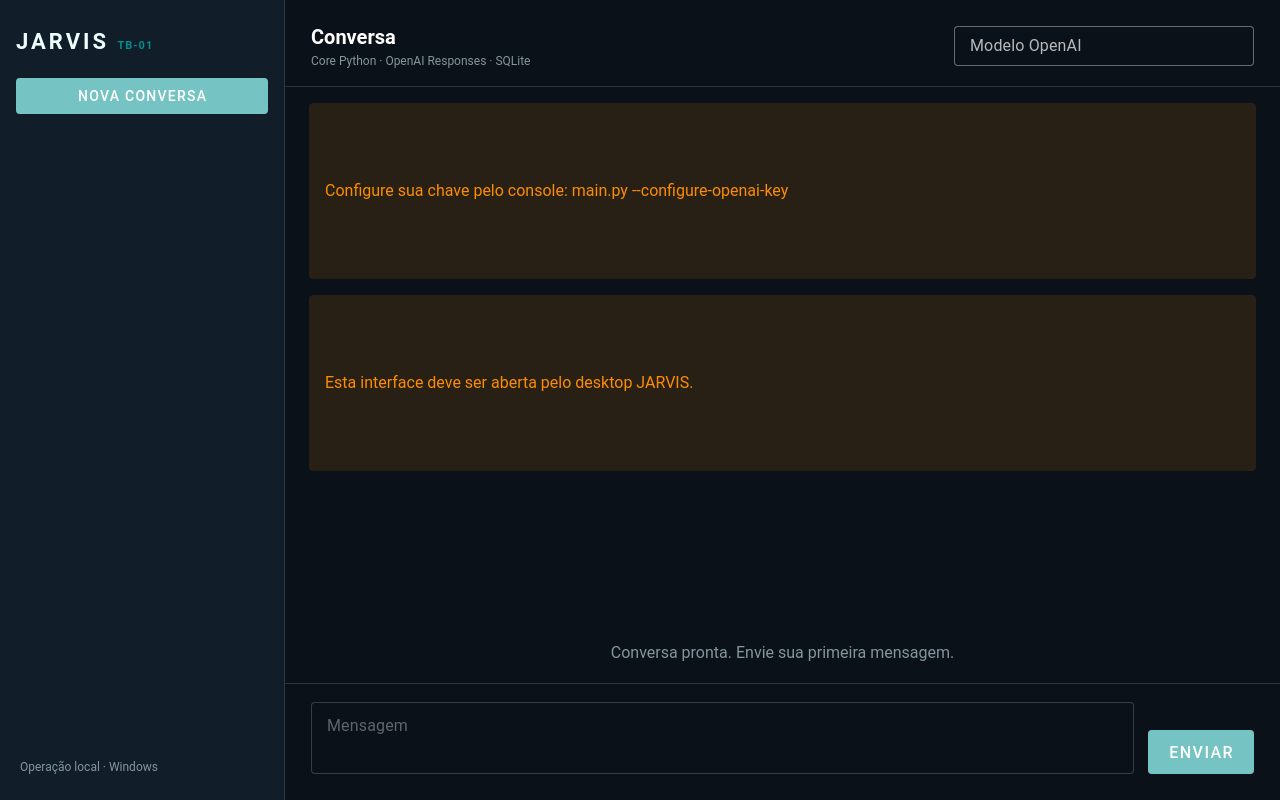
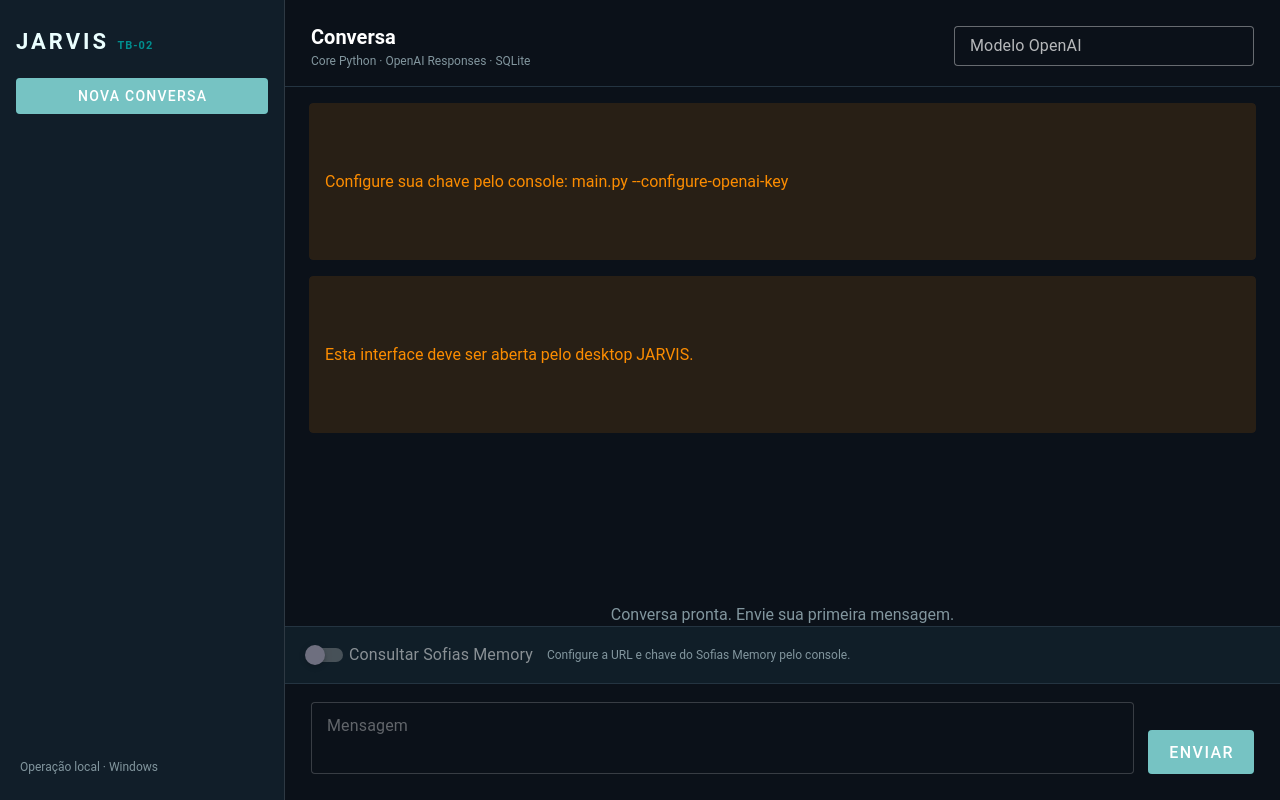
Before and after one commit to kallbuloso/sofias_jarvis, a Vue app in the folder frontend/: page / in a window 1280 px wide. Built offline with nearby package versions, Linux system fonts and the light colour scheme.

Commit message:
feat(tb-02): add opt-in memory switch and explicit scope in desktop UI

```diff
--- a/frontend/src/App.vue
+++ b/frontend/src/App.vue
@@ -10,6 +10,14 @@
 const busy = ref(false)
 const warning = ref('')
 const credentialConfigured = ref(false)
+const memoryConfigured = ref(false)
+const useMemory = ref(false)
+const memoryScope = ref('')
+const memoryNotice = ref('')
+const scopeItems = [
+  { title: 'Global', value: 'global' },
+  { title: 'Projeto JARVIS', value: 'project:jarvis' },
+]
 const historyEnd = ref(null)
 let bridge = null
 
@@ -32,6 +40,7 @@
   const result = await call('listMessages', id)
   if (selected.value === id && result.ok) {
     messages.value = result.items
+    memoryNotice.value = ''
     await scrollToBottom()
   }
 }
@@ -58,6 +67,15 @@
   try { event = JSON.parse(raw) } catch { return }
   if (event.type === 'done') {
     busy.value = false
+    if (event.conversationId === selected.value) {
+      const statuses = {
+        RESULTS_FOUND: 'Sofias Memory: memórias recuperadas para esta resposta.',
+        NO_RESULTS: 'Sofias Memory: consulta concluída, sem memórias correspondentes.',
+        UNAVAILABLE: 'Sofias Memory indisponível; nenhuma recuperação foi confirmada.',
+        NOT_ATTEMPTED: 'A consulta de memória não foi executada.',
+      }
+      memoryNotice.value = statuses[event.memoryStatus] || ''
+    }
     if (event.status !== 'completed') {
       warning.value = event.status === 'interrupted'
         ? 'Resposta interrompida.'
@@ -82,7 +100,12 @@
 async function sendMessage() {
   const text = draft.value.trim()
   if (!ready.value || busy.value || !selected.value || !model.value.trim() || !text) return
+  if (useMemory.value && !memoryScope.value) {
+    warning.value = 'Selecione um escopo antes de consultar o Sofias Memory.'
+    return
+  }
   warning.value = ''
+  memoryNotice.value = ''
   busy.value = true
   draft.value = ''
   const conversationId = selected.value
@@ -90,7 +113,9 @@
   messages.value.push({ role: 'assistant', content: '', status: 'streaming' })
   scrollToBottom()
   try {
-    const result = await call('sendMessage', conversationId, text, model.value.trim())
+    const result = useMemory.value
+      ? await call('sendMessageWithMemory', conversationId, text, model.value.trim(), memoryScope.value)
+      : await call('sendMessage', conversationId, text, model.value.trim())
     if (!result.ok) {
       busy.value = false
       draft.value = text
@@ -119,6 +144,7 @@
     conversations.value = initial.conversations
     model.value = initial.model
     credentialConfigured.value = initial.credentialConfigured
+    memoryConfigured.value = initial.memoryConfigured === true
     ready.value = true
     if (conversations.value.length) await openConversation(conversations.value[0].id)
     else await createConversation()
@@ -133,7 +159,7 @@
     <v-layout>
       <v-navigation-drawer permanent width="285" color="surface">
         <div class="sidebar-heading">
-          <div class="brand">JARVIS <span>TB-01</span></div>
+          <div class="brand">JARVIS <span>TB-02</span></div>
           <v-btn block color="primary" variant="flat" :disabled="!ready" @click="createConversation">
             Nova conversa
           </v-btn>
@@ -160,6 +186,8 @@
             class="mx-6 mt-4">Configure sua chave pelo console: main.py --configure-openai-key</v-alert>
           <v-alert v-if="warning" color="warning" variant="tonal" density="compact"
             class="mx-6 mt-4">{{ warning }}</v-alert>
+          <v-alert v-if="memoryNotice" color="info" variant="tonal" density="compact"
+            class="mx-6 mt-3">{{ memoryNotice }}</v-alert>
           <div class="history">
             <div v-if="!messages.length" class="empty">Conversa pronta. Envie sua primeira mensagem.</div>
             <div v-for="(m, i) in messages" :key="m.id || i"
@@ -169,6 +197,20 @@
               <div v-if="m.status !== 'completed'" class="status">{{ m.status }}</div>
             </div>
             <div ref="historyEnd"></div>
+          </div>
+          <div class="memory-bar">
+            <v-switch v-model="useMemory" color="primary" density="compact"
+              hide-details label="Consultar Sofias Memory"
+              :disabled="!memoryConfigured || busy"/>
+            <v-select v-if="useMemory" v-model="memoryScope" :items="scopeItems"
+              label="Escopo da memória" variant="outlined" density="compact"
+              hide-details clearable :disabled="busy" class="memory-scope"/>
+            <span class="memory-caption" v-else-if="!memoryConfigured">
+              Configure a URL e chave do Sofias Memory pelo console.
+            </span>
+            <span class="memory-caption" v-else>
+              Desligado: esta conversa não consulta a memória.
+            </span>
           </div>
           <div class="composer">
             <v-textarea v-model="draft" rows="2" auto-grow :max-rows="5"
@@ -205,6 +247,10 @@
 .speaker { font-size: 11px; letter-spacing: 0.4px; color: #85d1c9; margin-bottom: 7px; }
 .content { white-space: pre-wrap; overflow-wrap: anywhere; line-height: 1.55; }
 .status { font-size: 11px; color: #c69d6b; margin-top: 6px; }
+.memory-bar { display: flex; flex-wrap: wrap; align-items: center; gap: 14px;
+  padding: 8px 26px; border-top: 1px solid #243441; background: #101e28; }
+.memory-scope { max-width: 240px; min-width: 180px; }
+.memory-caption { color: #82969e; font-size: 12px; }
 .composer { display: flex; align-items: end; gap: 14px; padding: 18px 26px 26px;
   border-top: 1px solid #243441; }
 .composer .v-input { flex: 1; }
```
